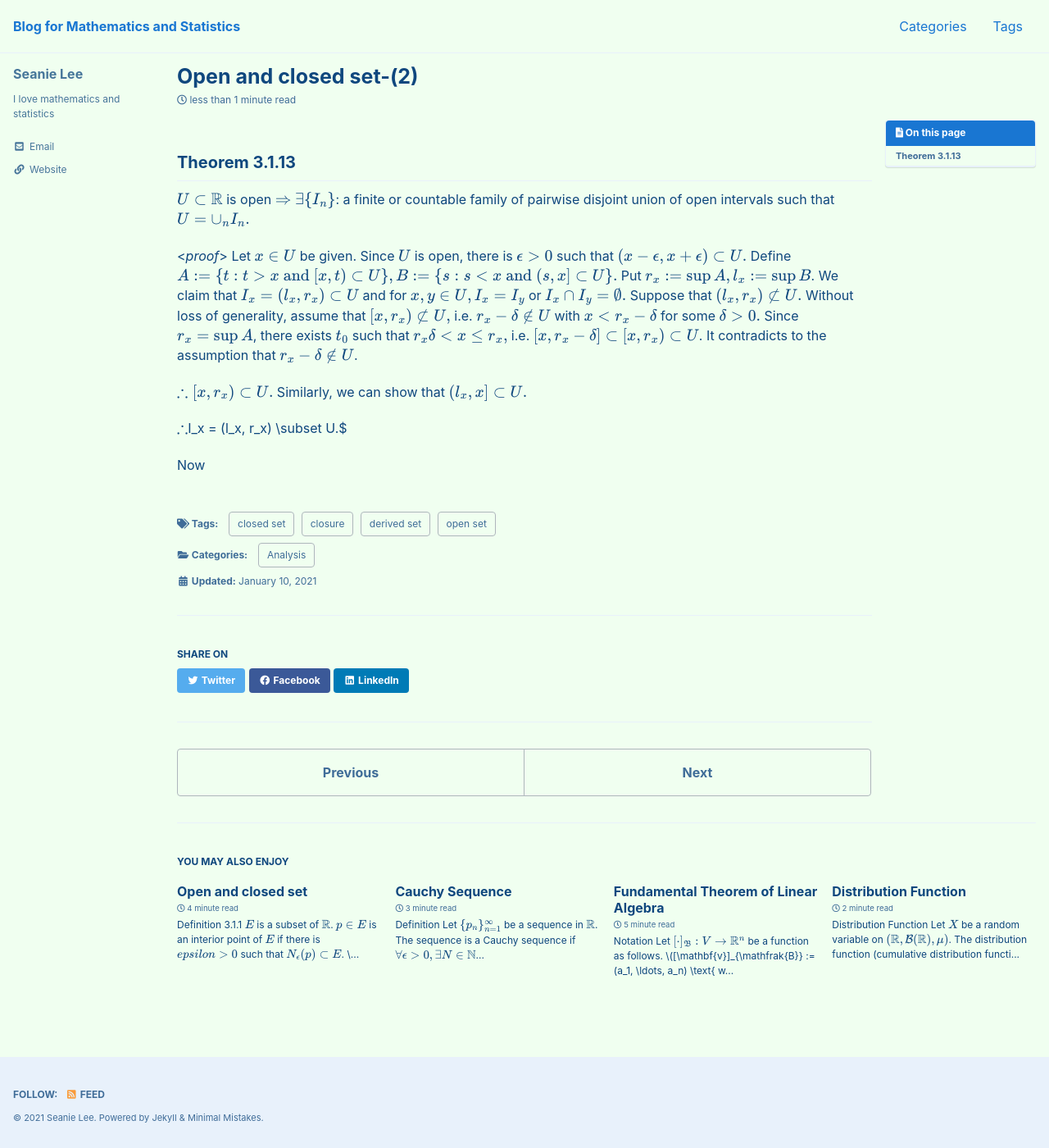
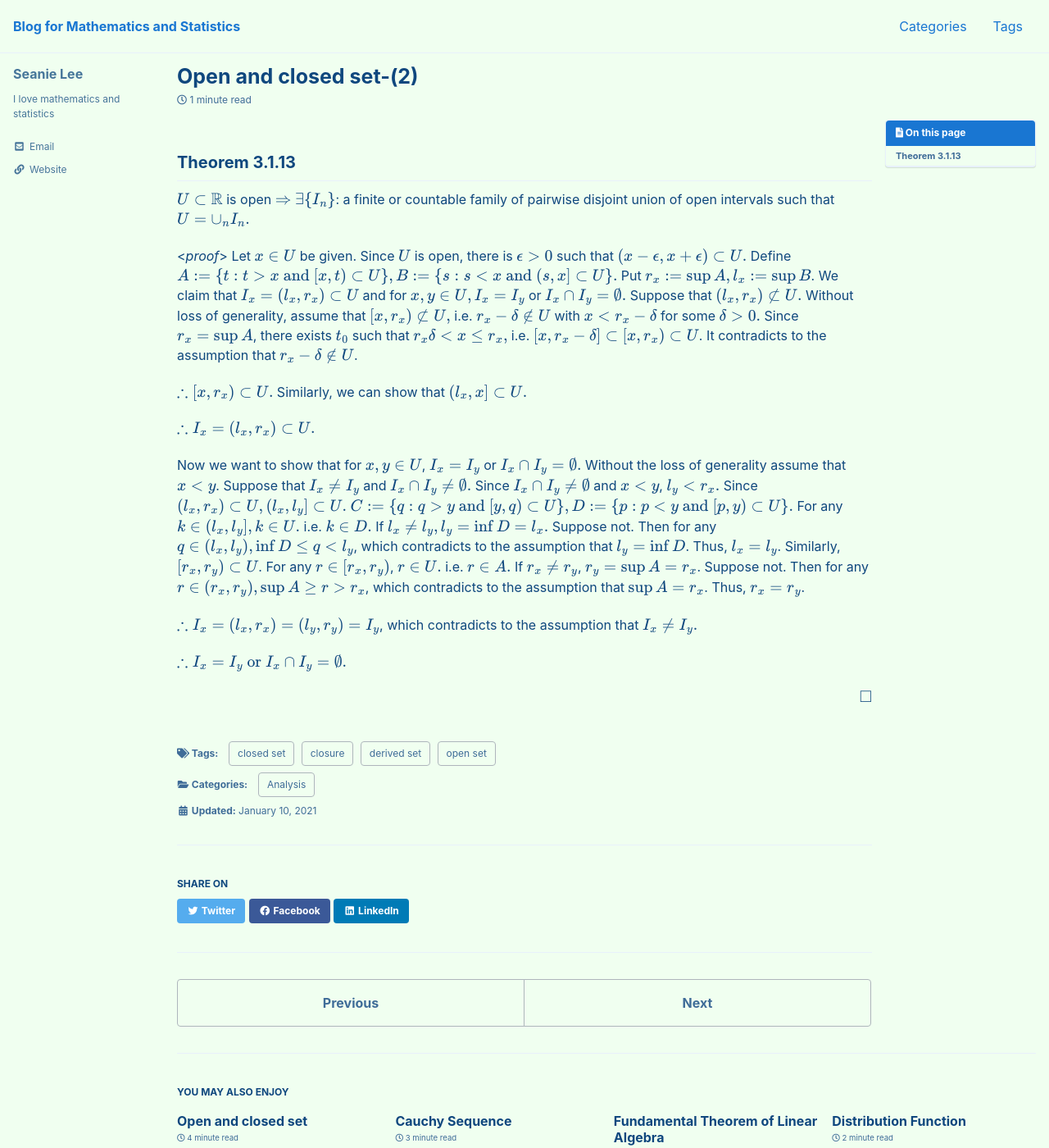
Before and after one commit to seanie12/blog, a Jekyll site: the page built from _posts/2021-01-10-open-close-2.md, in a window 1280 px wide and 1400 px high. Shown: the whole window at 82% size. Built offline with Jekyll 4.4.1, drawn with Linux system fonts in a browser that asks for light colours; cached includes are drawn as plain includes; formulas are drawn with MathJax 3.

Commit message:
Update 2021-01-10-open-close-2.md

```diff
--- a/_posts/2021-01-10-open-close-2.md
+++ b/_posts/2021-01-10-open-close-2.md
@@ -27,6 +27,13 @@ Let $x \in U$ be given. Since $U$ is open, there is $\epsilon >0$ such that $(x-
 $\therefore [x, r_x) \subset U.$
 Similarly, we can show that $(l_x, x] \subset U.$
 
-$\therefore $I_x = (l_x, r_x) \subset U.$
+$\therefore  I_x = (l_x, r_x) \subset U.$
 
-Now
+Now we want to show that for $x,y\in U$, $I_x = I_y$ or $I_x \cap I_y =\emptyset.$ Without the loss of generality assume that $x<y$. Suppose that $I_x \neq I_y$ and $I_x \cap I_y \neq \emptyset.$ Since $I_x \cap I_y \neq \emptyset$ and $x<y$, $l_y < r_x.$ Since $(l_x, r_x) \subset U, (l_x, l_y]\subset U.$ $$C:=\{q: q>y \text{ and } [y,q)\subset U \}, D:= \{p: p<y \text{ and } [p,y) \subset U \}.$$ For any $k\in (l_x, l_y], k\in U.$ i.e. $k\in D.$ If $l_x\neq l_y, l_y = \inf D = l_x.$ Suppose not. Then for any $q \in (l_x, l_y), \inf D \leq q < l_y$, which contradicts to the assumption that $l_y = \inf D$. Thus, $l_x = l_y$.
+Similarly, $[r_x, r_y) \subset U$. For any $r \in [r_x, r_y)$, $r \in U.$ i.e. $r\in A.$ If $r_x \neq r_y$, $r_y = \sup A = r_x$. Suppose not. Then for any $r \in (r_x, r_y), \sup A \geq r > r_x$, which contradicts to the assumption that $\sup A = r_x$. Thus, $r_x=r_y$.
+
+$\therefore I_x = (l_x, r_x) = (l_y, r_y) =I_y$, which contradicts to the assumption that $I_x \neq I_y.$
+
+$\therefore I_x = I_y \text{ or } I_x \cap I_y = \emptyset.$
+
+$$\tag*{$\square$}$$
```
